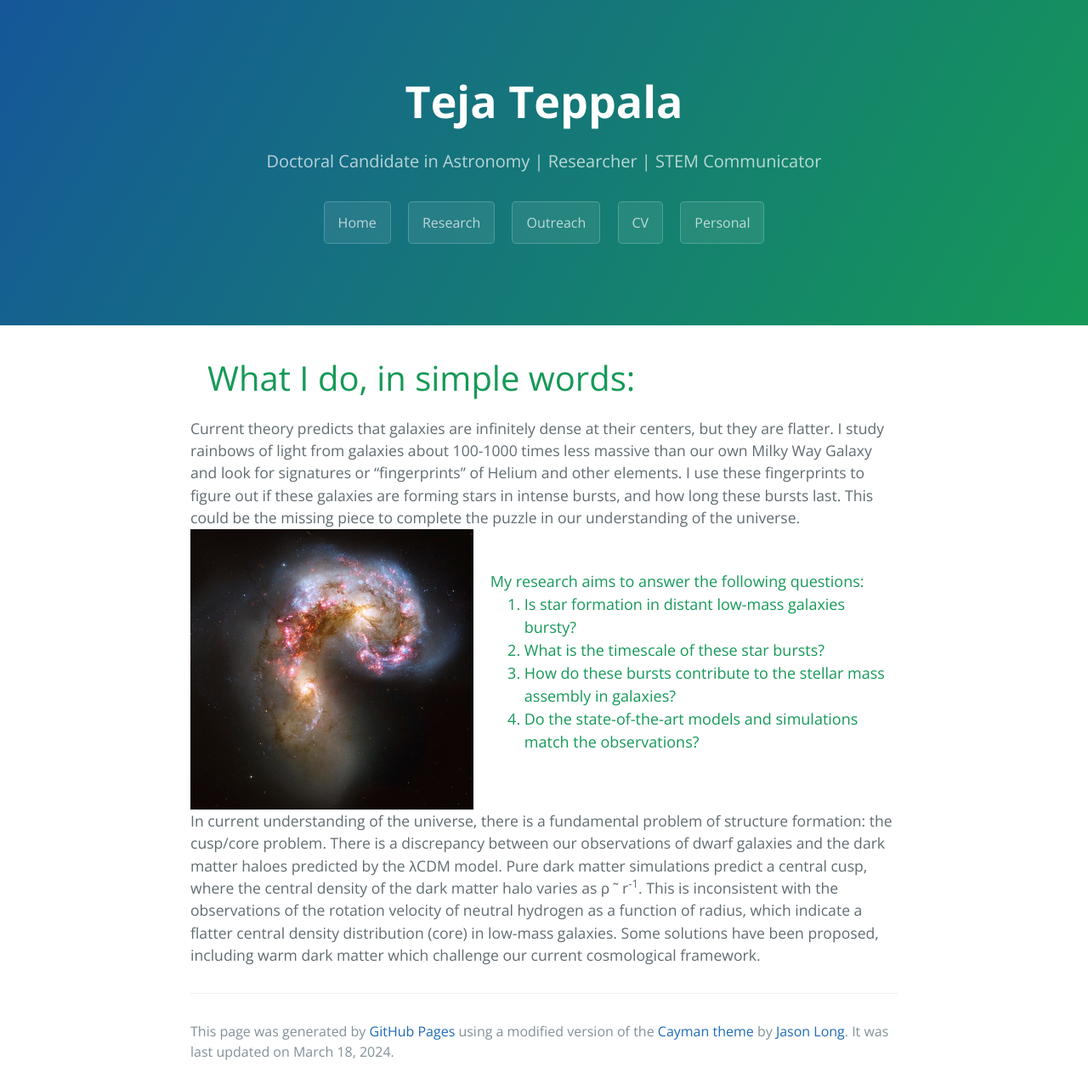
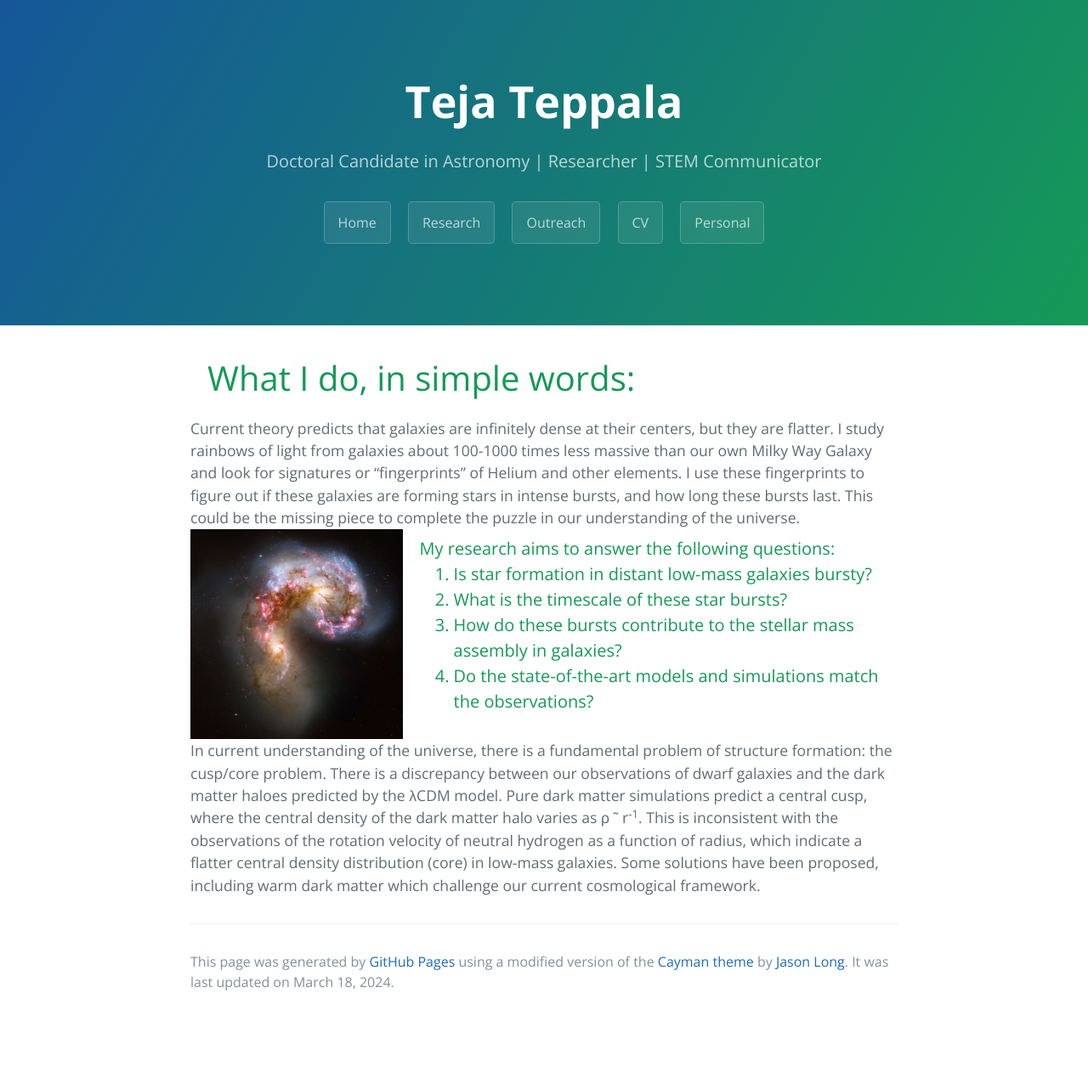
Before and after one commit to tejateppala/tejateppala.github.io, a Jekyll site: the page built from research.html, in a window 1280 px wide. Shown: the whole page at 85% size. Built offline with Jekyll 4.4.1, drawn with Linux system fonts in a browser that asks for light colours; after the commit the page ends 1200 px from its top, so only the background shows below that.

Commit message:
Updated website files

```diff
--- a/research.html
+++ b/research.html
@@ -12,7 +12,7 @@ title: {{ site.research }}
 	}
 
 	img {
-	  width: 40%;
+	  width: 30%;
 	  height: auto;
 	}
 
@@ -23,7 +23,7 @@ title: {{ site.research }}
 	}
 
 	h2 {
-        font-size: 18px;
+        font-size: 20px;
 	}
 	</style>
 
```
